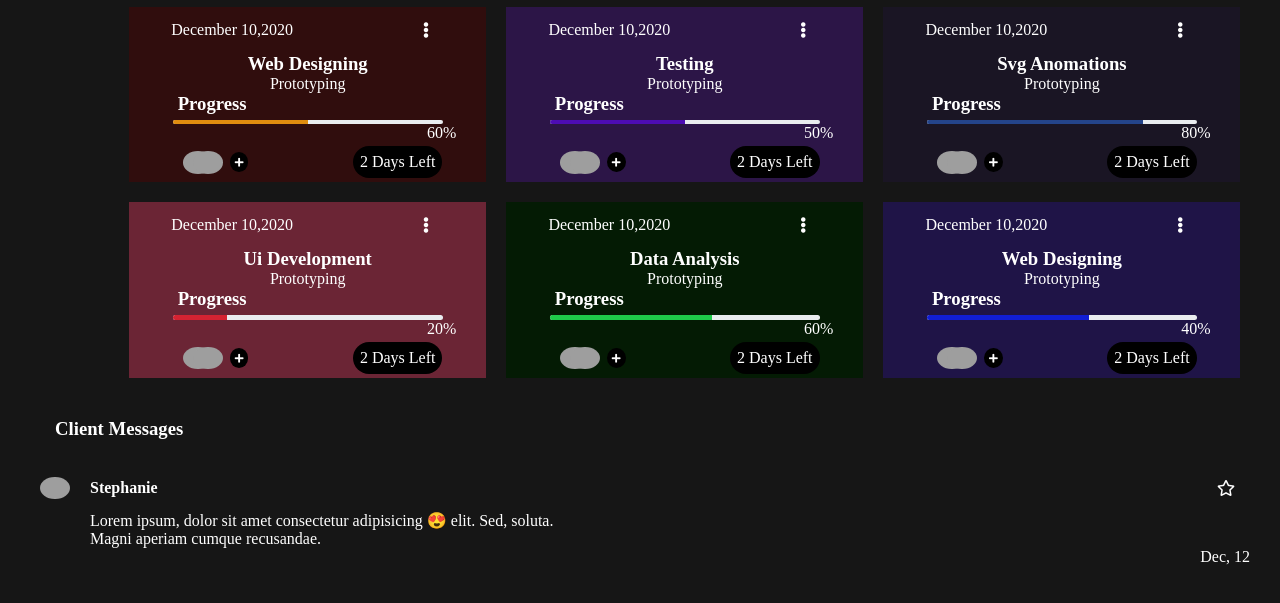
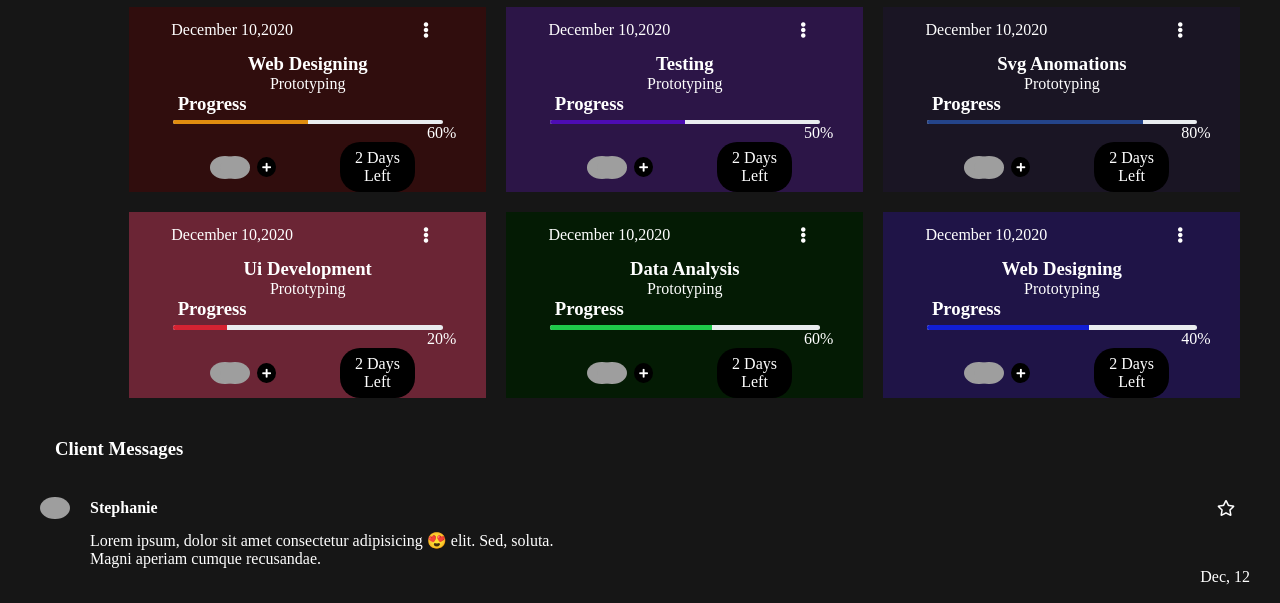
Before and after one commit to paulohenriquest/aula10, a plain HTML site: page index.html in a window 1280 px wide. Shown: the part 183-786 px from the top of the page. Drawn offline with Linux system fonts and the light colour scheme; grey boxes are pictures that could not be loaded; some icons are missing.

Commit message:
first atualizacao5

```diff
--- a/css/estilo.css
+++ b/css/estilo.css
@@ -149,7 +149,7 @@ input {
 .iprogress {
     display: flex;
     align-items: center;
-    width: 270px;
+    width: 215px;
 }
 
 .iprogress img {
@@ -167,10 +167,12 @@ input {
 }
 
 .iprogress p {
-    margin-left: 35%;
+    margin-left: 25%;
     background: black;
     border-radius: 20px;
     padding: 7px;
+    width: 180px;
+    text-align: center;
 }
 
 .quadro {
```
